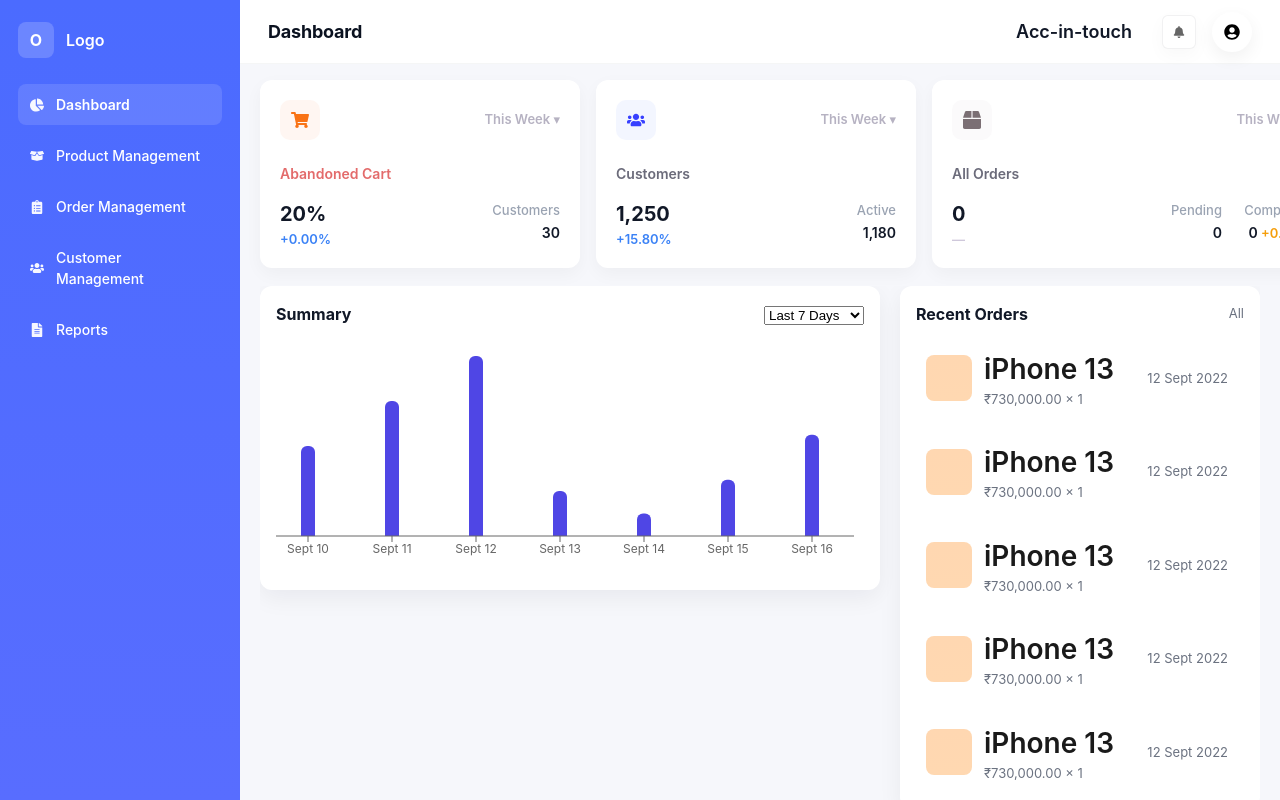
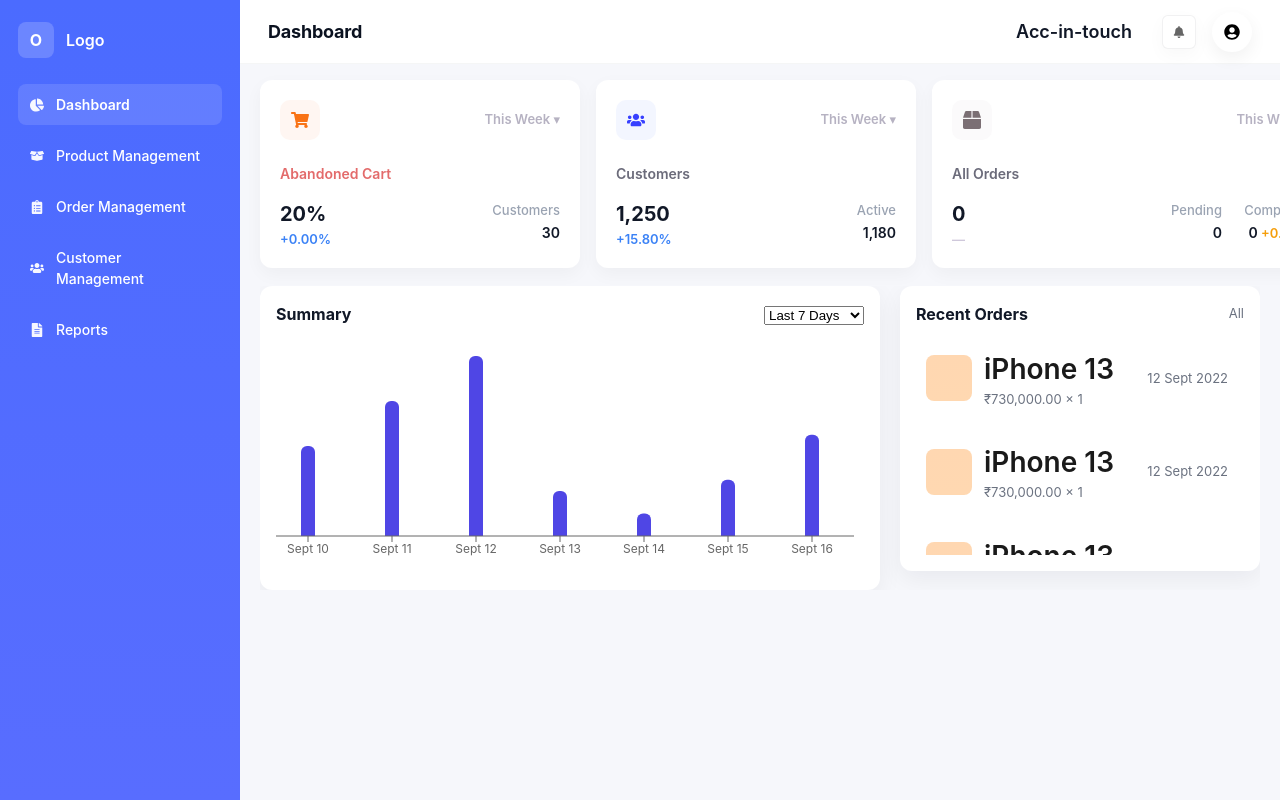
Before and after one commit to akshayasri2022/AccsInTouch_AdminDashboard, a React (Vite) app in the folder client/: page /dashboard in a window 1280 px wide. Built offline with nearby package versions, Linux system fonts and the light colour scheme.

Commit message:
ui changes

```diff
--- a/client/src/styles/Dashboard.css
+++ b/client/src/styles/Dashboard.css
@@ -189,6 +189,8 @@ html, body, #root {
   width: 360px;
   flex: 0 0 360px;
   min-width: 0;
+
+  height: 23vw;
 }
 
 /* =========================
--- a/client/src/styles/Panels.css
+++ b/client/src/styles/Panels.css
@@ -29,6 +29,8 @@
   max-height: calc(100vh - 220px);
   overflow: auto;
   padding-right: 6px;
+  height: 17vw;
+
 }
 
 .order-row {
```
